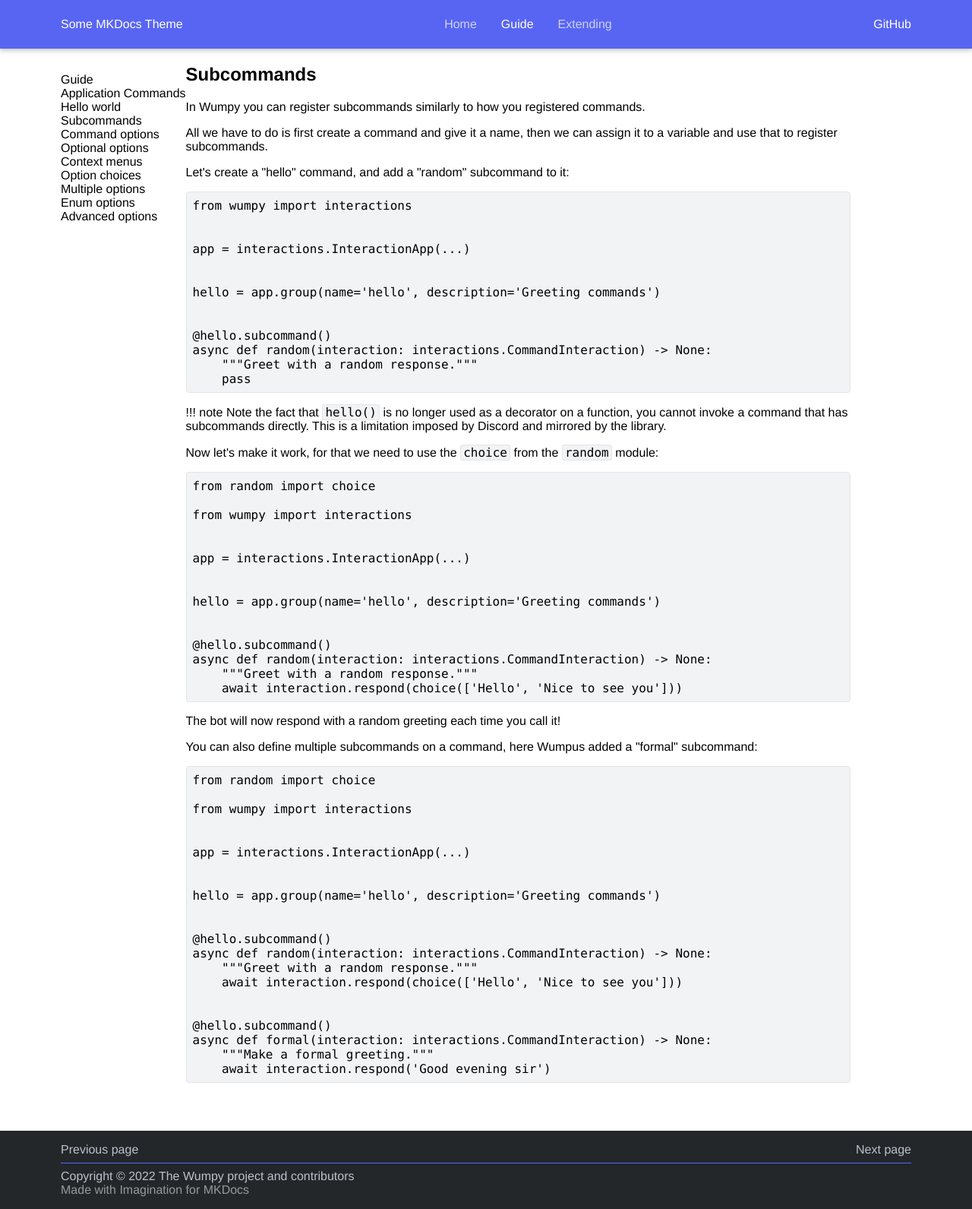
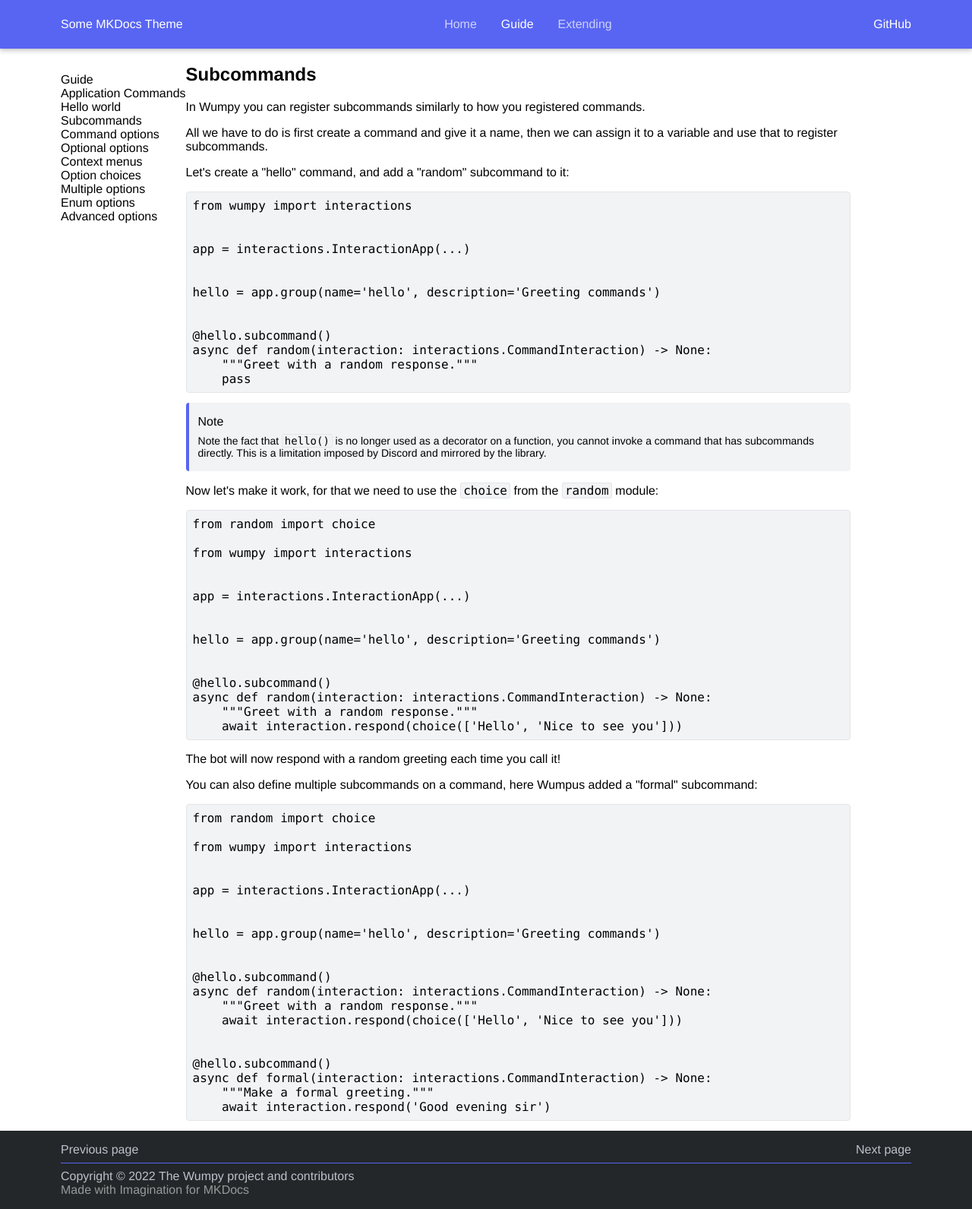
Before and after one commit to wumpyproject/docs, an MkDocs documentation site: the page built from docs/guide/application-commands/nested-hellos.md, in a window 1280 px wide. Shown: the whole page at 76% size. Built offline with MkDocs 1.6.1, drawn with Linux system fonts in a browser that asks for light colours.

Commit message:
Style admonitions similar to Discord embeds

```diff
--- a/mkdocs.yml
+++ b/mkdocs.yml
@@ -9,6 +9,8 @@ theme:
   custom_dir: 'theme/'
 
 markdown_extensions:
+  - admonition
+
   - pymdownx.tabbed
   - pymdownx.superfences
 
--- a/theme/css/theme.css
+++ b/theme/css/theme.css
@@ -50,6 +50,25 @@ pre code {
   border-radius: 4px;
 }
 
+.admonition {
+  padding: 0.5rem 1rem 1rem .75rem;
+  border-left: 4px solid var(--primary-color);
+  border-radius: 4px;
+  background: #f2f3f5;
+  font-size: 14px;
+  margin-top: 8px;
+}
+
+.admonition > p {
+  margin: inherit;
+}
+
+.admonition-title {
+  margin: inherit;
+  font-size: 1rem;
+  font-weight: 500;
+}
+
 .tabbed-set {
   display: flex;
   flex-wrap: wrap;
```
